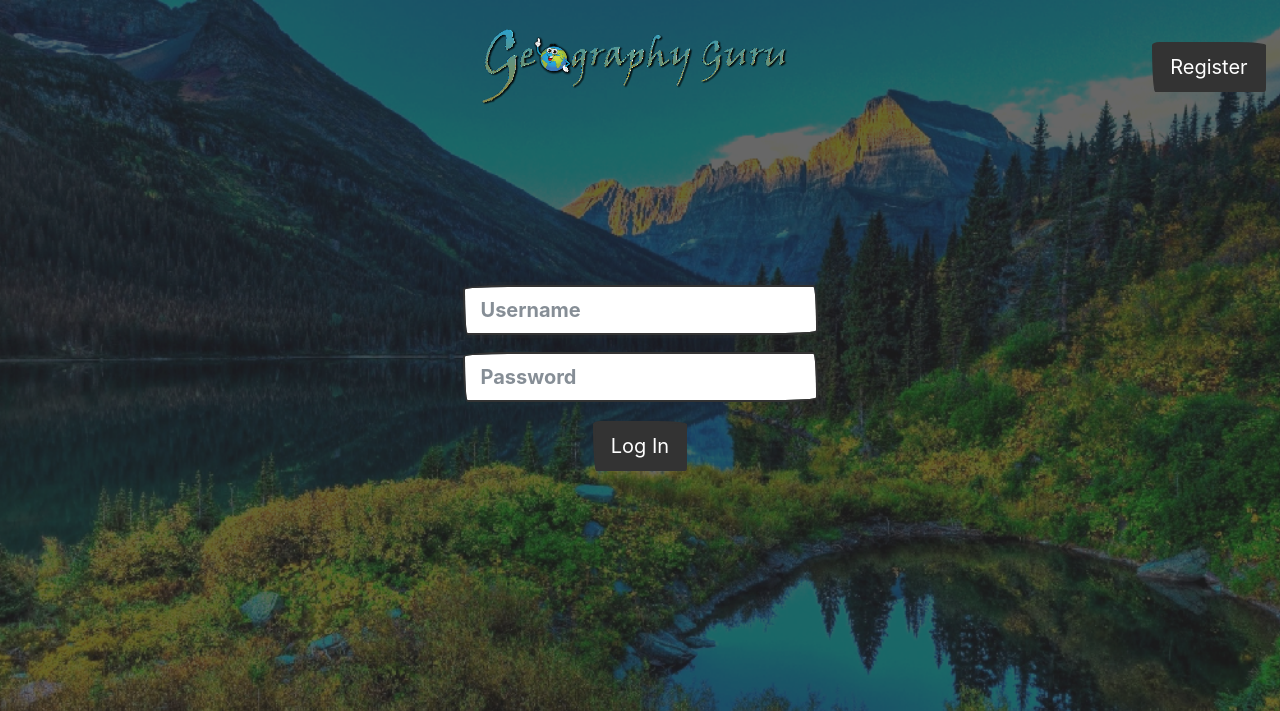
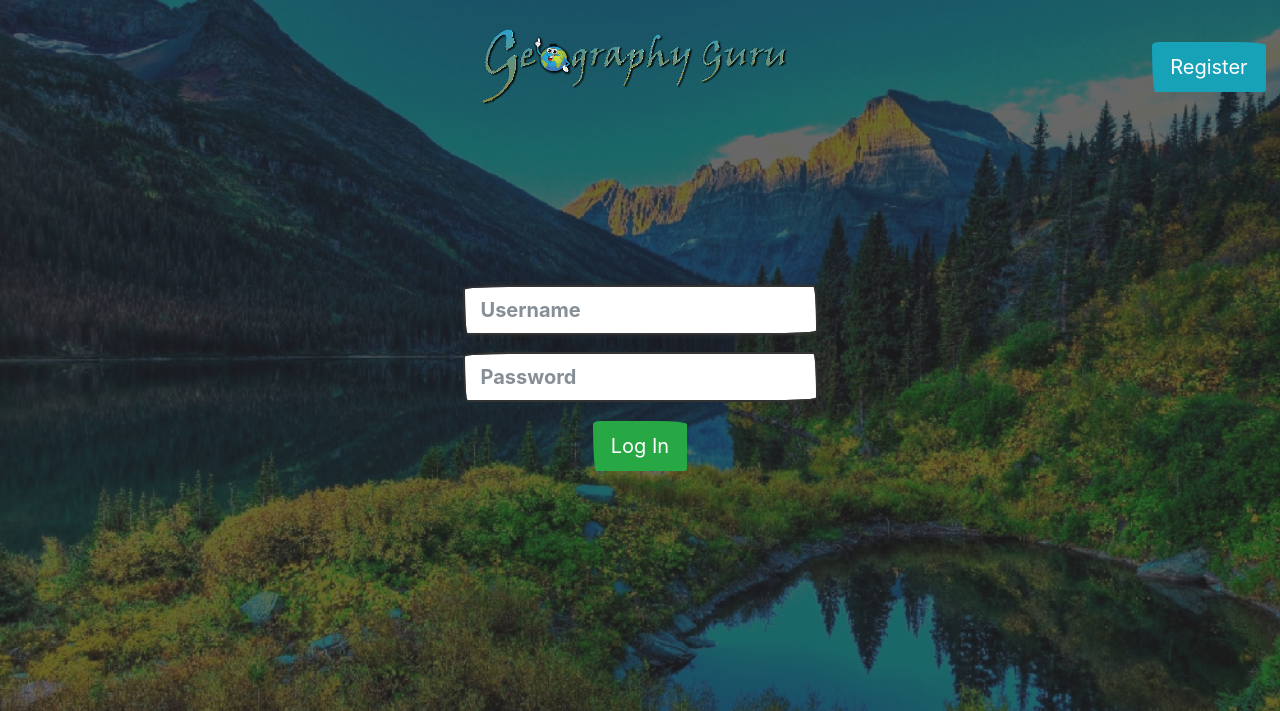
Before and after one commit to Jelleas/WebIK, a Flask app: page /login in a window 1280 px wide. Shown: the top 711 px of the page. Run offline with Flask 2, Linux system fonts and the light colour scheme; some libraries are stand-ins or nearby versions; some web fonts are replaced.

```diff
--- a/static/styles.css
+++ b/static/styles.css
@@ -170,6 +170,10 @@ table td{
     width: 50%;
 }
 
+.h1 {
+  color: blue;
+}
+
 main .form-control
 {
     /*center form controls*/
@@ -278,8 +282,13 @@ main td
 size {
   width: 70px;
   height: 30px;
+
 .alert {
     margin-right: auto;
     margin-left: auto;
     width: 75%;
 }
+
+.textcolor {
+  color: black;
+}
--- a/templates/layout.html
+++ b/templates/layout.html
@@ -47,7 +47,7 @@
                 </li>
               </ul>
               <form class="form-inline my-2 my-lg-0" action="{{ url_for('logout') }}">
-                <button type="submit" class="btn btn-primary btn-lg">Logout</button>
+                <button type="submit" class="btn btn-info btn-lg">Logout</button>
               </form>
             </div>
             </nav>
@@ -63,7 +63,7 @@
               <ul class="navbar-nav mr-auto">
               </ul>
               <form class="form-inline my-2 my-lg-0" action="{{ url_for('register') }}">
-                <button class="btn btn-primary btn-lg" type="submit">Register</button>
+                <button type="submit" class="btn btn-info btn-lg">Register</button>
               </form>
             </div>
           </nav>
--- a/templates/login.error.html
+++ b/templates/login.error.html
@@ -10,11 +10,9 @@
         The input was invalid!
       </div>
     {% endif %}
-    {% if error == 2 %}
       <div class="alert alert-danger" role="alert">
-        SUKKEL
+        The input was invalid!
       </div>
-    {% endif %}
   <form action="{{ url_for('login') }}" method="post">
         <div class = test>
         <fieldset>
@@ -25,7 +23,7 @@
                 <input class="form-control form-control-lg" name="password" placeholder="Password" type="password"/>
             </div>
             <div class="form-group">
-                <button class="btn btn-primary btn-lg" type="submit">Log In</button>
+                <button class="btn btn-success btn-lg" type="submit">Log In</button>
             </div>
         </div
         </fieldset>
--- a/templates/login.html
+++ b/templates/login.html
@@ -15,7 +15,7 @@
                 <input class="form-control form-control-lg" name="password" placeholder="Password" type="password"/>
             </div>
             <div class="form-group">
-                <button class="btn btn-primary btn-lg" type="submit">Log In</button>
+                <button class="btn btn-success btn-lg" type="submit">Log In</button>
             </div>
         </div
         </fieldset>
```
Also changed, not shown: trivia.db.
